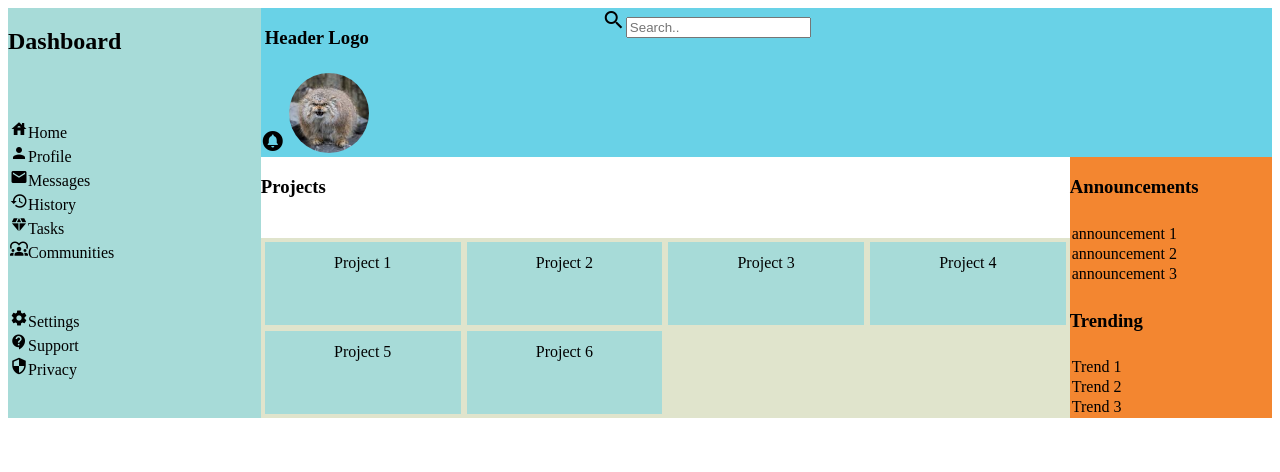
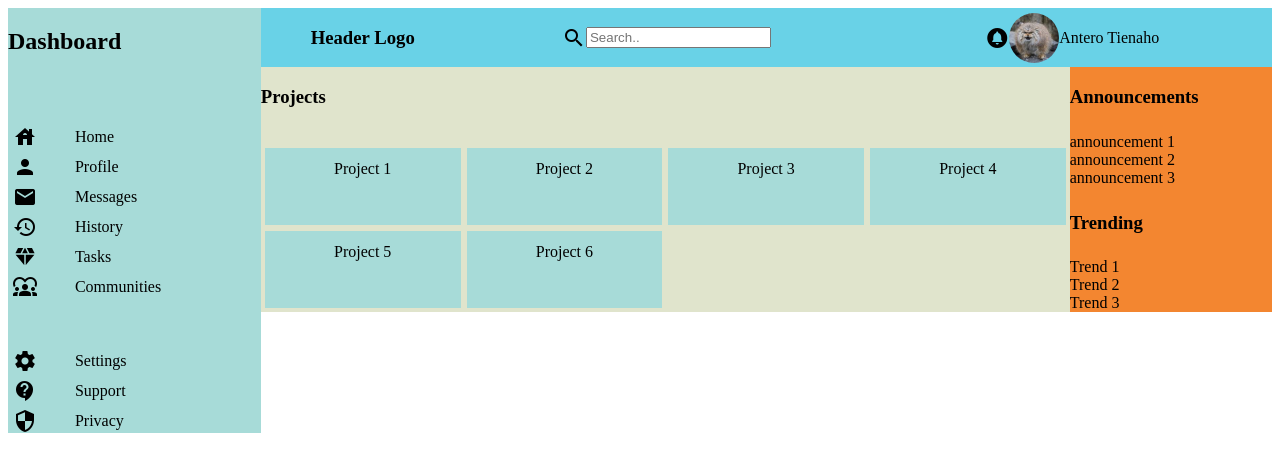
Before and after one commit to impronen/odin-dashboard, a plain HTML site: page index.html in a window 1280 px wide. Drawn offline with Linux system fonts and the light colour scheme.

Commit message:
Sidebar grid set up

```diff
--- a/index.html
+++ b/index.html
@@ -14,29 +14,34 @@
 
 <!-- HEADER -->
     <div class="header">
-        <div class="logo"><h3>Header Logo</h3></div>
-        <div class="header-search"><i class="material-icons">search</i><input type="text" placeholder="Search.."></div>
-        <div class="header-menu">
+        <div class="logo header-item">
+            <h3 class="header-item">Header Logo</h3>
+        </div>
+        <div class="header-search header-item">
+            <i class="material-icons header-item">search</i><input type="text" placeholder="Search..">
+        </div>
+        <div class="header-menu header-item">
             <i class="material-icons">circle_notifications</i>
-            <img src="img/profile.jpg" alt="User profile" class="profile-pic" width="80" height="80">
+            <img src="img/profile.jpg" alt="User profile" class="profile-pic header-item" width="50" height="50">
+            <span class="user-name header-item">Antero Tienaho</span>
         </div>
     </div>
 <!-- SIDEBAR -->
     <div class="sidebar">
         <h2>Dashboard</h2>
         <div class="site-navigation">
-        <div class="side-content"><i class="material-icons" style="font-size:18px;">house</i>Home</div>
-        <div class="side-content"><i class="material-icons" style="font-size:18px;">person</i>Profile</div>
-        <div class="side-content"><i class="material-icons" style="font-size:18px;">mail</i>Messages</div>
-        <div class="side-content"><i class="material-icons" style="font-size:18px;">history</i>History</div>
-        <div class="side-content"><i class="material-icons" style="font-size:18px;">diamond</i>Tasks</div>
-        <div class="side-content"><i class="material-icons" style="font-size:18px;">diversity_1</i>Communities</div>
+        <div class="side-content"><i class="material-icons">house</i><span>Home</span></div>
+        <div class="side-content"><i class="material-icons">person</i>Profile</div>
+        <div class="side-content"><i class="material-icons">mail</i>Messages</div>
+        <div class="side-content"><i class="material-icons">history</i>History</div>
+        <div class="side-content"><i class="material-icons">diamond</i>Tasks</div>
+        <div class="side-content"><i class="material-icons">diversity_1</i>Communities</div>
         </div>
 
         <div class="settings">
-        <div class="side-content"><i class="material-icons" style="font-size:18px;">settings</i>Settings</div>
-        <div class="side-content"><i class="material-icons" style="font-size:18px;">contact_support</i>Support</div>
-        <div class="side-content"><i class="material-icons" style="font-size:18px;">security</i>Privacy</div>
+        <div class="settings-content"><i class="material-icons">settings</i><span>Settings</span></div>
+        <div class="settings-content"><i class="material-icons">contact_support</i>Support</div>
+        <div class="settings-content"><i class="material-icons">security</i>Privacy</div>
         </div>
     </div>
 
@@ -56,16 +61,16 @@
         <div class="announcements">
             <h3>Announcements</h3>
             <div class="announcements-feed">
-            <div class="side-content">announcement 1</div>
-            <div class="side-content">announcement 2</div>
-            <div class="side-content">announcement 3</div>
+            <div class="announcements-content">announcement 1</div>
+            <div class="announcements-content">announcement 2</div>
+            <div class="announcements-content">announcement 3</div>
             </div>
 
             <h3>Trending</h3>
             <div class="trending-feed">
-            <div class="side-content">Trend 1</div>
-            <div class="side-content">Trend 2</div>
-            <div class="side-content">Trend 3</div>
+            <div class="announcements-content">Trend 1</div>
+            <div class="announcements-content">Trend 2</div>
+            <div class="announcements-content">Trend 3</div>
             </div>
         </div>
     </div>
--- a/style.css
+++ b/style.css
@@ -13,8 +13,14 @@
     background-color: #69D2E7;
     grid-column: 2 / 3;
     display: grid;
-    grid-template-columns: 1fr 2fr;
+    grid-template-columns: 1fr 2fr 2fr;
     gap: 6px;
+}
+
+.header-item {
+display: flex;
+align-items: center;
+justify-content: center;
 }
 
 .logo {
@@ -29,22 +35,37 @@
     display: grid;
     grid-row: 1 / 6;
     background-color: #A7DBD8;
-    gap: 6px;
+    gap: 50px;
 
 }
 
 .site-navigation {
     gap: 6px;
-
+    display: grid;
 }
 
 .side-content {
-    grid-template-rows: repeat(3, 100px);
-    grid-template-columns: repeat(5, 100px);
-    margin: 2px;
+    display: grid;
+    align-items: center;
+    grid-template-columns: 1fr 3fr;
+    padding-left: 5px;
 }
 
+.settings {
+    gap: 6px;
+    display: grid;
+}
+
+.settings-content {
+    display: grid;
+    align-items: center;
+    grid-template-columns: 1fr 3fr;
+    padding-left: 5px;
+}
+
+
 .main-content {
+    background-color: #E0E4CC;
     display: grid;
     grid-template-columns: 4fr 1fr;
     grid-template-rows: auto;
@@ -53,7 +74,6 @@
 
 .projects {
     display: grid;
-    background-color: #E0E4CC;
     gap: 6px;
     grid-template-columns: 1fr 6fr;
     grid-template-rows: repeat(3, min(1fr, 50%));
```
